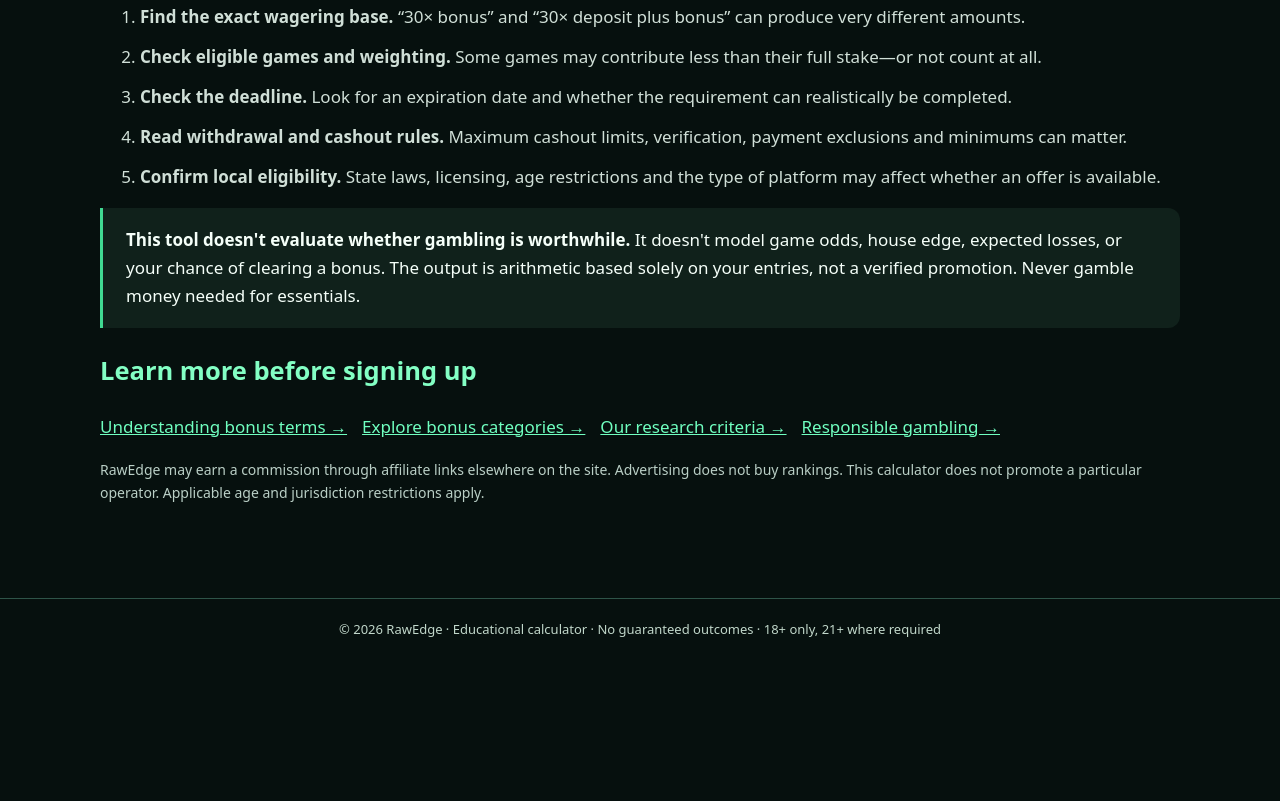
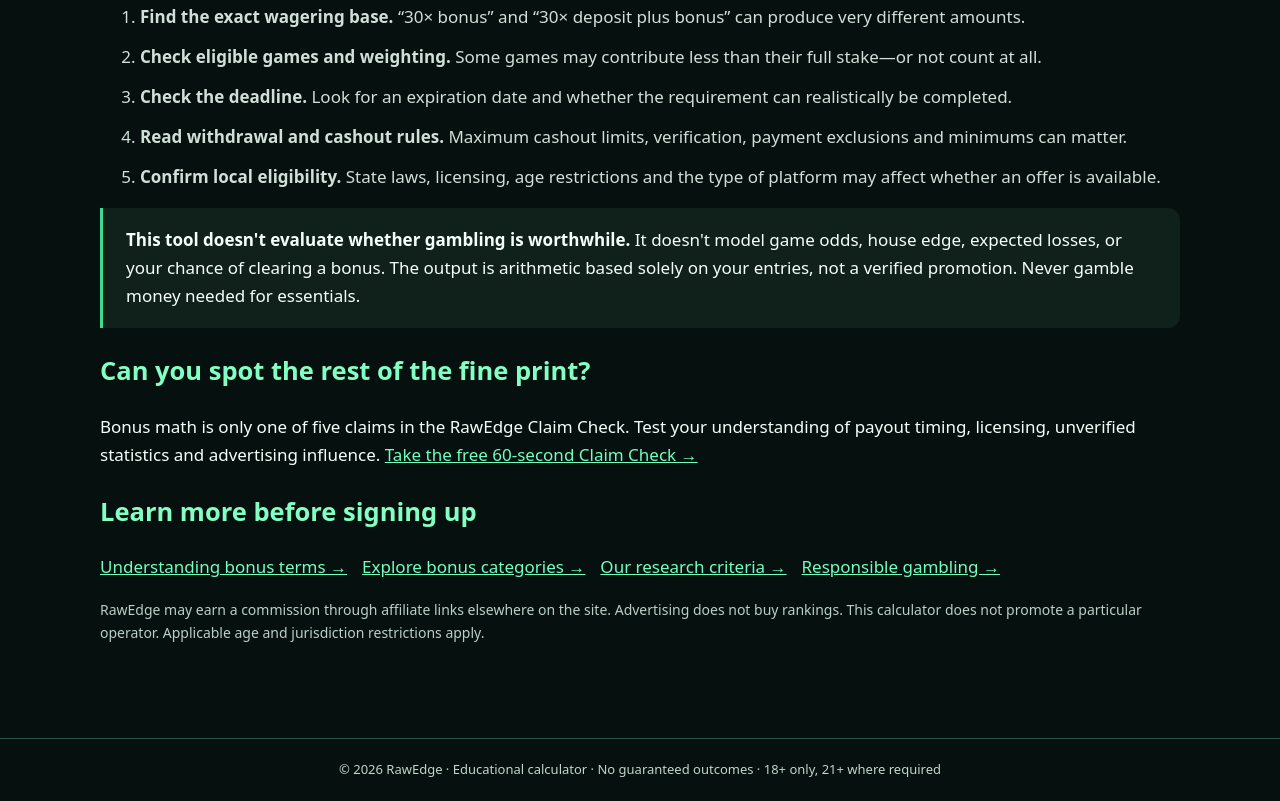
Before and after one commit to rawedgedeals-alt/RAWEDGE3.0HEROCUT, a plain HTML site: page bonus-wagering-calculator.html in a window 1280 px wide. Shown: the part 1421-2222 px from the top of the page. Before the commit the page ends 2081 px from the top, so only its background shows below. Drawn offline with Linux system fonts and the light colour scheme.

Commit message:
Add interactive Claim Check discovery paths across RawEdge pages

```diff
--- a/bonus-wagering-calculator.html
+++ b/bonus-wagering-calculator.html
@@ -71,7 +71,7 @@ h2{color:#83ffc4}li{margin-bottom:12px;color:#d0dfd7}footer{border-top:1px solid
 <li><strong>Read withdrawal and cashout rules.</strong> Maximum cashout limits, verification, payment exclusions and minimums can matter.</li>
 <li><strong>Confirm local eligibility.</strong> State laws, licensing, age restrictions and the type of platform may affect whether an offer is available.</li></ol>
 <div class="info"><strong>This tool doesn't evaluate whether gambling is worthwhile.</strong> It doesn't model game odds, house edge, expected losses, or your chance of clearing a bonus. The output is arithmetic based solely on your entries, not a verified promotion. Never gamble money needed for essentials.</div>
-<h2>Learn more before signing up</h2><p class="links"><a href="./casino-bonus-terms.html">Understanding bonus terms →</a><a href="./bonus-hunter.html">Explore bonus categories →</a><a href="./how-we-rate.html">Our research criteria →</a><a href="./responsible-gambling.html">Responsible gambling →</a></p>
+<h2>Can you spot the rest of the fine print?</h2><p>Bonus math is only one of five claims in the RawEdge Claim Check. Test your understanding of payout timing, licensing, unverified statistics and advertising influence. <a href="claim-check.html">Take the free 60-second Claim Check →</a></p><h2>Learn more before signing up</h2><p class="links"><a href="./casino-bonus-terms.html">Understanding bonus terms →</a><a href="./bonus-hunter.html">Explore bonus categories →</a><a href="./how-we-rate.html">Our research criteria →</a><a href="./responsible-gambling.html">Responsible gambling →</a></p>
 <p class="note">RawEdge may earn a commission through affiliate links elsewhere on the site. Advertising does not buy rankings. This calculator does not promote a particular operator. Applicable age and jurisdiction restrictions apply.</p>
 </section></main>
 <footer>© 2026 RawEdge · Educational calculator · No guaranteed outcomes · 18+ only, 21+ where required</footer>
```
